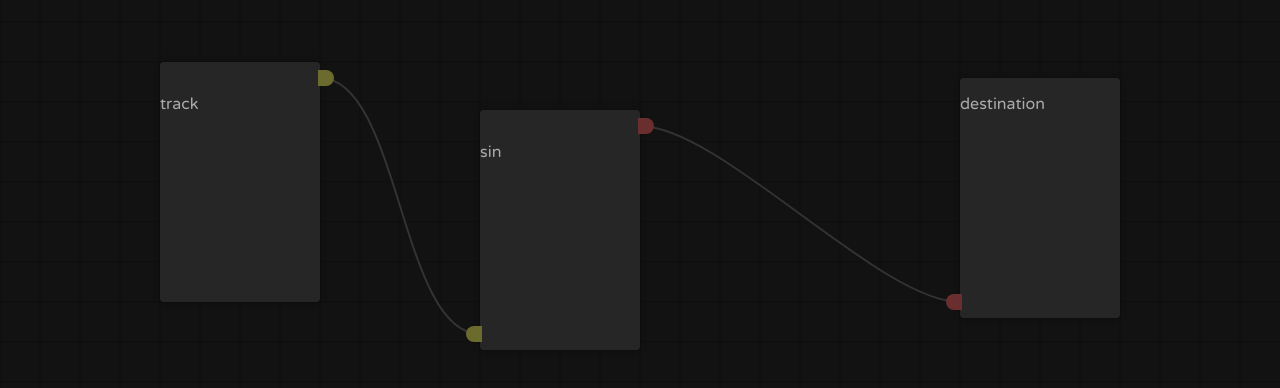
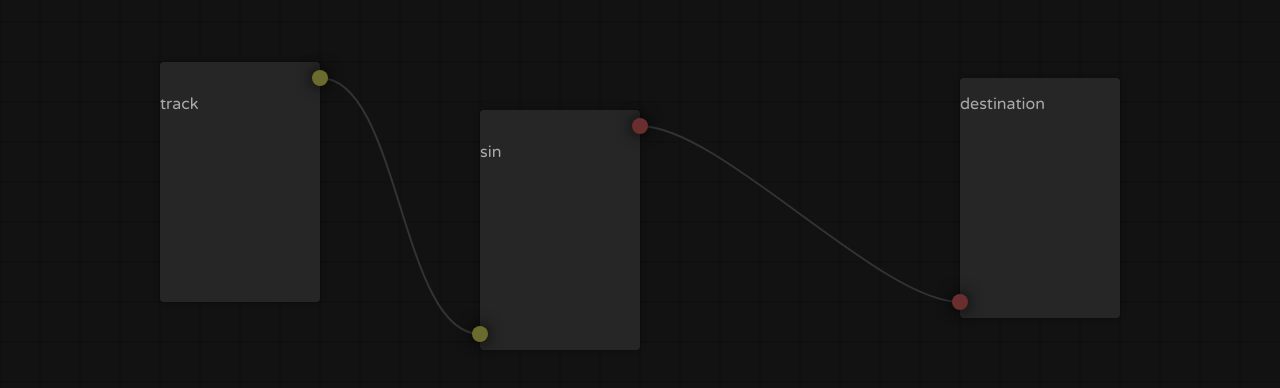
Before and after one commit to Ntropish/slaw, a Vue app: page / in a window 1280 px wide. Shown: the part 370-758 px from the top of the page. Built offline with nearby package versions, Linux system fonts and the light colour scheme; the HTML template or start-up script is replaced by a standard one.

Commit message:
Make handles prettier

```diff
--- a/src/components/AudioNode.vue
+++ b/src/components/AudioNode.vue
@@ -24,7 +24,7 @@
           @mouseup="handleMouseUp('output', index)"
           @mousedown="handleMouseDown('output', index)"
         >
-          <div class="handle" :style="handleStyle(input.type)"/>
+          <div class="handle" :style="handleStyle(input.type, true)"/>
         </div>
       </div>
     </div>
@@ -76,16 +76,22 @@ export default {
     handleMouseDown(type, i) {
       this.$emit("handle-drag", { type, i });
     },
-    handleStyle(type) {
+    handleStyle(type, isLeft) {
       const typeMap = {
         buffer: "hsla(0, 40%, 30%, 1)",
         event: "hsla(60, 40%, 30%, 1)"
       };
-      return {
+      const style = {
         background: typeMap[type],
         width: this.handleSpacing + "px",
         height: this.handleSpacing + "px"
       };
+      if (isLeft) {
+        style.right = `calc(100% - ${this.handleSpacing / 2}px)`;
+      } else {
+        style.left = `calc(100% - ${this.handleSpacing / 2}px)`;
+      }
+      return style;
     }
   }
 };
@@ -137,15 +143,17 @@ export default {
   position: absolute;
   width: 12px;
   height: 12px;
+  z-index: 11;
+  box-shadow: 0 0 1em hsla(0, 0%, 0%, 1);
 }
 
 .inputs > .holster > .handle {
-  right: 99%;
-  border-radius: 50% 0 0 50%;
+  right: 100%;
+  border-radius: 50%;
 }
 
 .outputs > .holster > .handle {
-  left: 99%;
-  border-radius: 0 50% 50% 0;
+  left: 100%;
+  border-radius: 50%;
 }
 </style>
```
